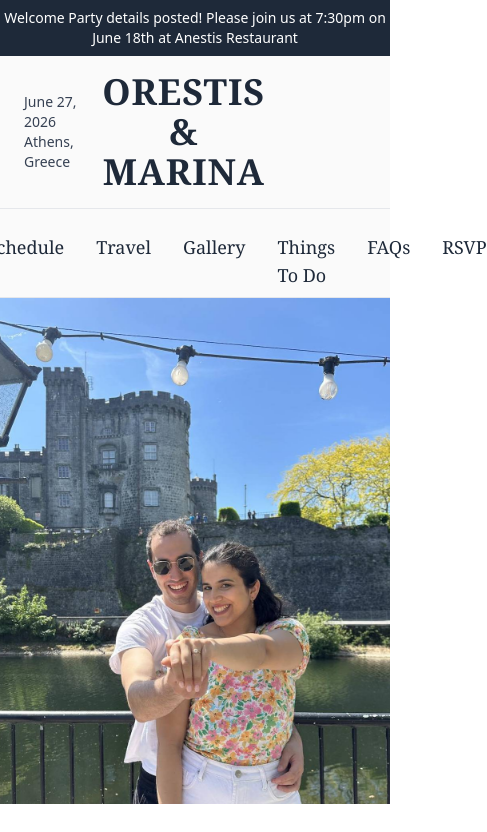
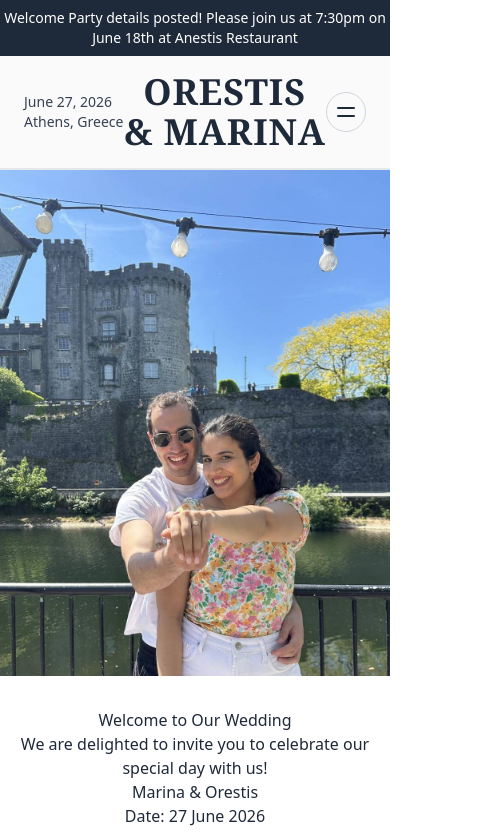
Before and after one commit to oalagial/marina-orestis-wedding, a React (Vite) app: page / in a window 390 px wide. Shown: the top 832 px of the page, 487 px wide, since content can reach past the window. Built offline with nearby package versions, Linux system fonts and the light colour scheme.

Commit message:
feat: implement mobile menu toggle in Header component

```diff
--- a/src/components/Header.jsx
+++ b/src/components/Header.jsx
@@ -1,7 +1,9 @@
-import React from "react";
+import React, { useState } from "react";
 import { NavLink } from "react-router-dom";
 
 export default function Header() {
+  const [menuOpen, setMenuOpen] = useState(false);
+
   return (
     <>
       {/* Announcement Bar */}
@@ -20,12 +22,40 @@ export default function Header() {
               ORESTIS & MARINA
             </h1>
           </div>
-          <div className="w-32" /> {/* Spacer for symmetry */}
+          {/* Burger Icon */}
+          <button
+            className="md:hidden w-10 h-10 flex items-center justify-center rounded-full border border-gray-300"
+            onClick={() => setMenuOpen(!menuOpen)}
+            aria-label="Open menu"
+          >
+            <svg
+              className="w-6 h-6"
+              fill="none"
+              stroke="currentColor"
+              strokeWidth={2}
+              viewBox="0 0 24 24"
+            >
+              <path
+                strokeLinecap="round"
+                strokeLinejoin="round"
+                d="M4 8h16M4 16h16"
+              />
+            </svg>
+          </button>
+          <div className="hidden md:block w-10" /> {/* Spacer for symmetry */}
         </div>
         {/* Navigation */}
         <nav className="border-t border-gray-200">
-          <div className="mt-4 flex justify-center py-2 text-lg font-serif space-x-8">
-            <NavLink to="/" className={({ isActive }) => isActive ? "border-b-2 border-black pb-1" : ""}>Home</NavLink>
+          {/* Desktop Menu */}
+          <div className="hidden md:flex justify-center py-2 text-lg font-serif space-x-8">
+            <NavLink
+              to="/"
+              className={({ isActive }) =>
+                isActive ? "border-b-2 border-black pb-1" : ""
+              }
+            >
+              Home
+            </NavLink>
             <NavLink to="/schedule">Schedule</NavLink>
             <NavLink to="/travel">Travel</NavLink>
             <NavLink to="/gallery">Gallery</NavLink>
@@ -33,6 +63,38 @@ export default function Header() {
             <NavLink to="/faqs">FAQs</NavLink>
             <NavLink to="/rsvp">RSVP</NavLink>
           </div>
+          {/* Mobile Menu */}
+          {menuOpen && (
+            <div className="md:hidden flex flex-col items-center py-4 text-lg font-serif space-y-4 bg-neutral-50 shadow">
+              <NavLink
+                to="/"
+                onClick={() => setMenuOpen(false)}
+                className={({ isActive }) =>
+                  isActive ? "border-b-2 border-black pb-1" : ""
+                }
+              >
+                Home
+              </NavLink>
+              <NavLink to="/schedule" onClick={() => setMenuOpen(false)}>
+                Schedule
+              </NavLink>
+              <NavLink to="/travel" onClick={() => setMenuOpen(false)}>
+                Travel
+              </NavLink>
+              <NavLink to="/gallery" onClick={() => setMenuOpen(false)}>
+                Gallery
+              </NavLink>
+              <NavLink to="/things-to-do" onClick={() => setMenuOpen(false)}>
+                Things To Do
+              </NavLink>
+              <NavLink to="/faqs" onClick={() => setMenuOpen(false)}>
+                FAQs
+              </NavLink>
+              <NavLink to="/rsvp" onClick={() => setMenuOpen(false)}>
+                RSVP
+              </NavLink>
+            </div>
+          )}
         </nav>
       </header>
     </>
```
